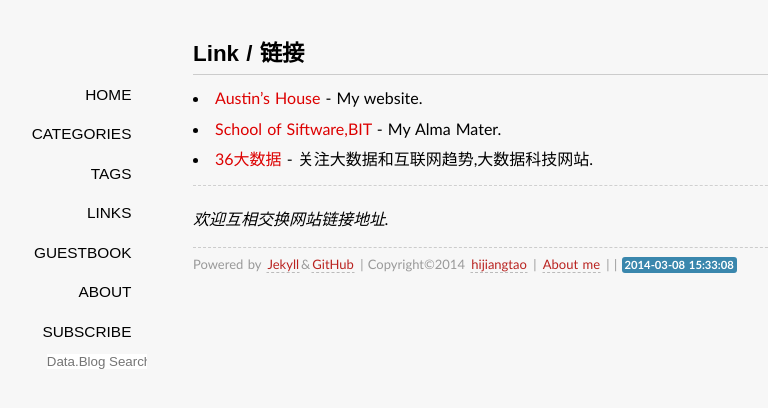
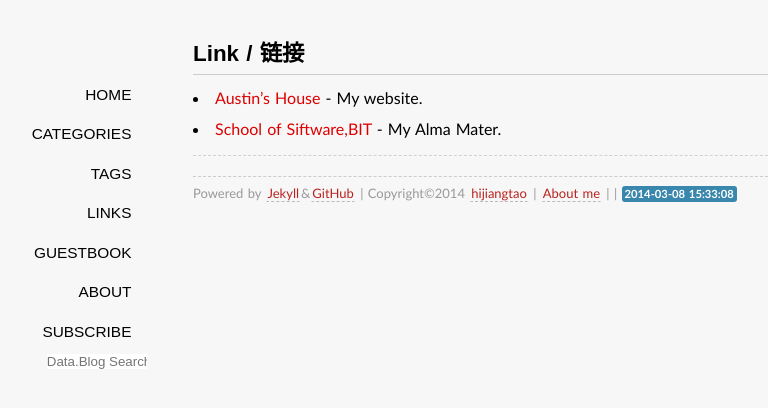
Before and after one commit to jessica0530/hijiangtao.github.io, a Jekyll site: the page built from links/index.md, in a window 1280 px wide. Shown: the top 408 px of the page, without its empty margins (147-915 px from the left). Built offline with Jekyll 4.4.1, drawn with Linux system fonts in a browser that asks for light colours; some web fonts are replaced; Markdown is read by kramdown in place of the engine named in the settings; comment, search, counter and statistics services are not loaded.

Commit message:
2014-03-08

```diff
--- a/links/index.md
+++ b/links/index.md
@@ -6,8 +6,5 @@
 
 * [Austin's House](http://hijiangtao.weebly.com/) - My website.
 * [School of Siftware,BIT](http://ss.bit.edu.cn) - My Alma Mater.
-* [36大数据](http://www.36dsj.com/) - 关注大数据和互联网趋势,大数据科技网站.
 
 ----
-
-*欢迎互相交换网站链接地址.*
```
Also changed, not shown: _posts/2014-02-19-wordcountrunning.md (+6 -0 lines).
